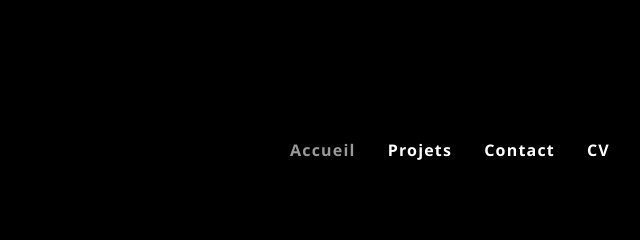
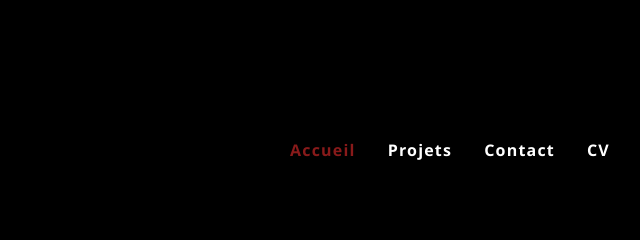
Before and after one commit to Rcohl/portfolio, a plain HTML site: page projets.html in a window 1280 px wide. In both pictures the pointer is over the link "Accueil". Shown: the top 240 px of the page, 624-1264 px from the left. Drawn offline with Linux system fonts and the light colour scheme.

Commit message:
apport de modifications au fichier css styleProjets

```diff
--- a/styleProjets.css
+++ b/styleProjets.css
@@ -90,12 +90,12 @@ body {
   background: linear-gradient(45deg, #758693 15%, #e32c2c 100%);
 }
 
-/* a:hover {
+a:hover {
   color: #e32c2c;
   opacity: 0.6;
   transform: font-size(1.2);
   transition: 0.5s;
-} */
+}
 
 img {
   margin: 20px;
```
